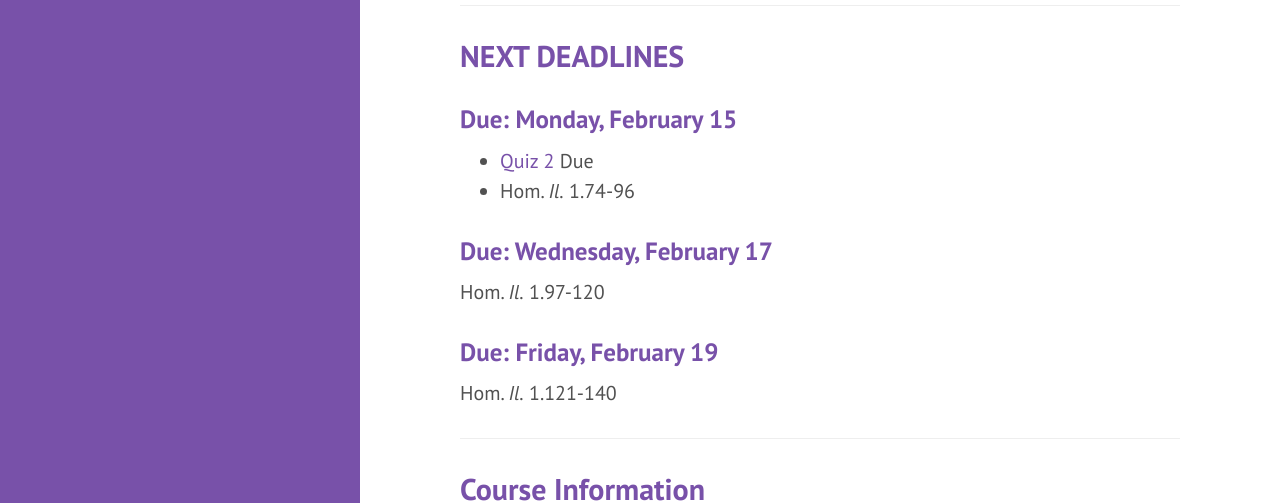
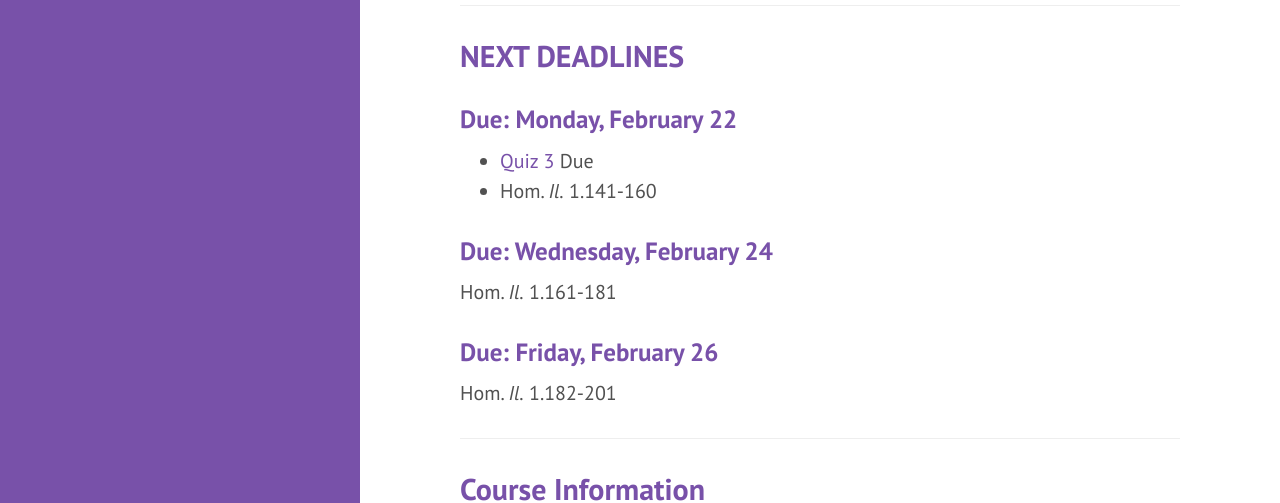
Before and after one commit to DLibatique/GREK214-S21, a Jekyll site: the page built from _pages/index.md, in a window 1280 px wide and 1379 px high. Shown: the part 232-735 px from the top of the window. Built offline with Jekyll 4.4.1, drawn with Linux system fonts in a browser that asks for light colours.

Commit message:
updated home page

```diff
--- a/_pages/index.md
+++ b/_pages/index.md
@@ -10,15 +10,15 @@ permalink: /
 
 ## NEXT DEADLINES
 
-### Due: Monday, February 15
-* [Quiz 2](https://hc.instructure.com/courses/2941/assignments/31054) Due
-* Hom. *Il.* 1.74-96
+### Due: Monday, February 22
+* [Quiz 3](https://hc.instructure.com/courses/2941/assignments/31056) Due
+* Hom. *Il.* 1.141-160
 
-### Due: Wednesday, February 17
-Hom. *Il.* 1.97-120
+### Due: Wednesday, February 24
+Hom. *Il.* 1.161-181
 
-### Due: Friday, February 19
-Hom. *Il.* 1.121-140
+### Due: Friday, February 26
+Hom. *Il.* 1.182-201
 
 ***
 
```
